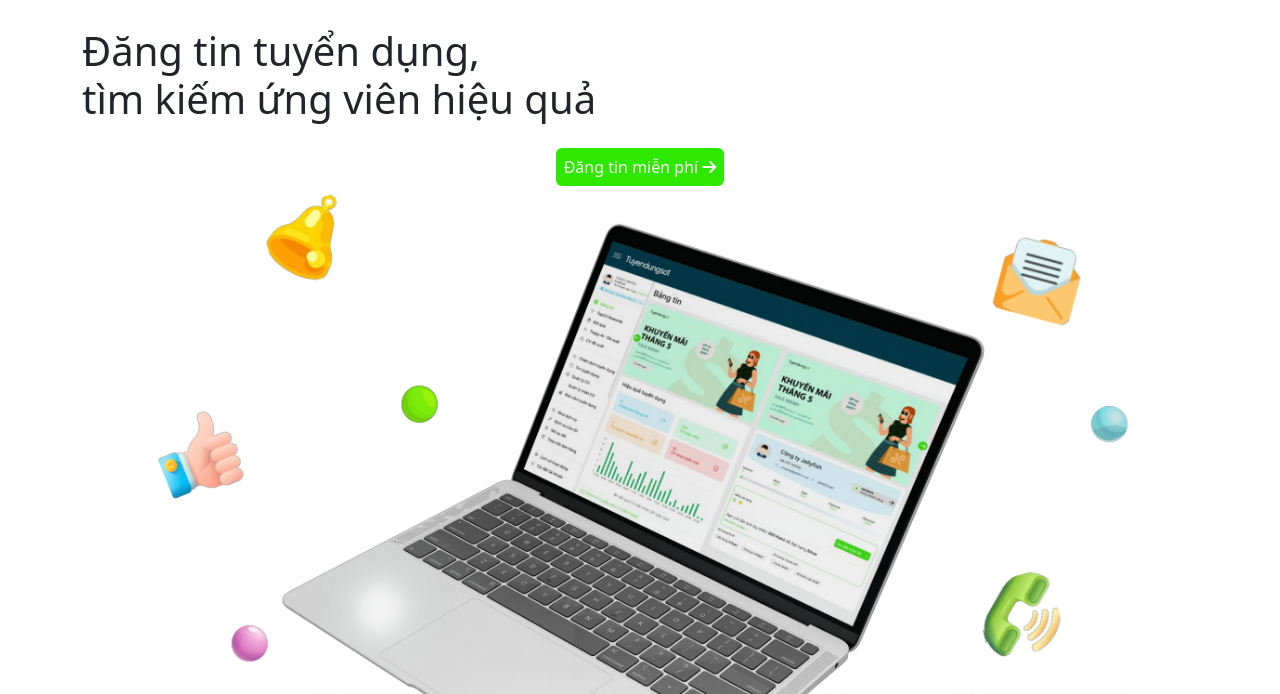
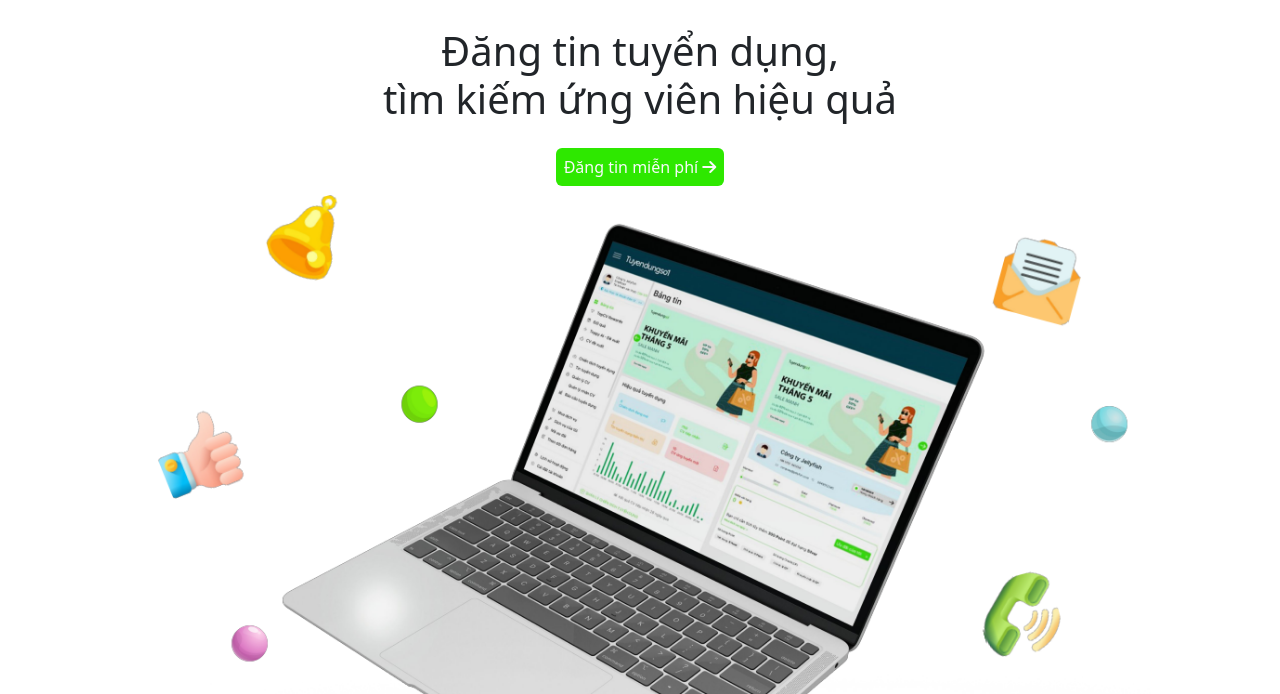
Before and after one commit to binprocute147/vieclamso1, a Laravel app: page / in a window 1280 px wide. Shown: the part 117-811 px from the top of the page. Run offline with Laravel 10, Linux system fonts and the light colour scheme; some libraries are stand-ins or nearby versions.

Commit message:
first commit

```diff
--- a/resources/views/index.blade.php
+++ b/resources/views/index.blade.php
@@ -141,7 +141,7 @@
     <div class="content pt-5">
         <div class="container pt-5">
             <div class="row pt-5">
-                <div class="col">
+                <div class="col text-center">
                     <h1>Đăng tin tuyển dụng,<br> tìm kiếm ứng viên hiệu quả</h1>
                 </div>
             </div>
```
